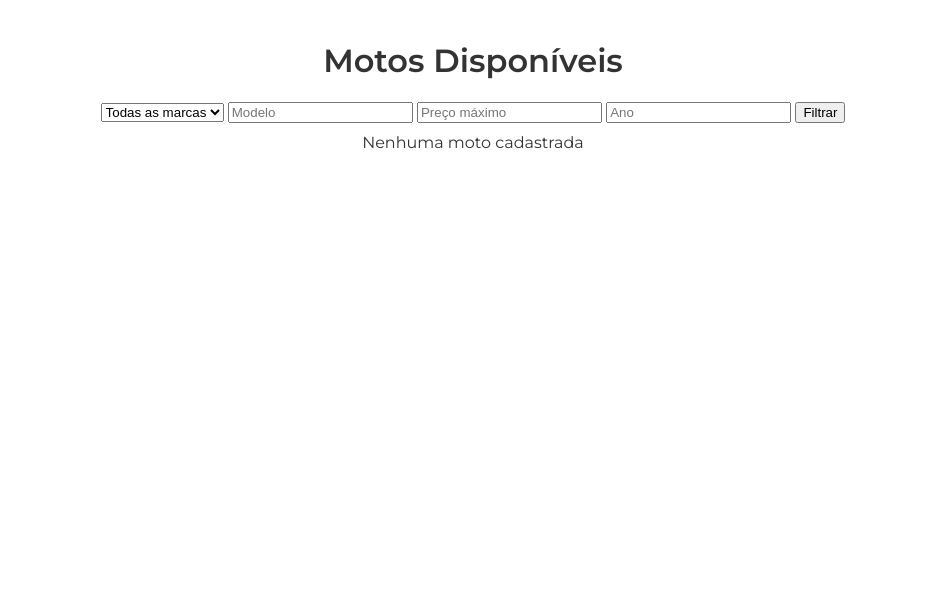
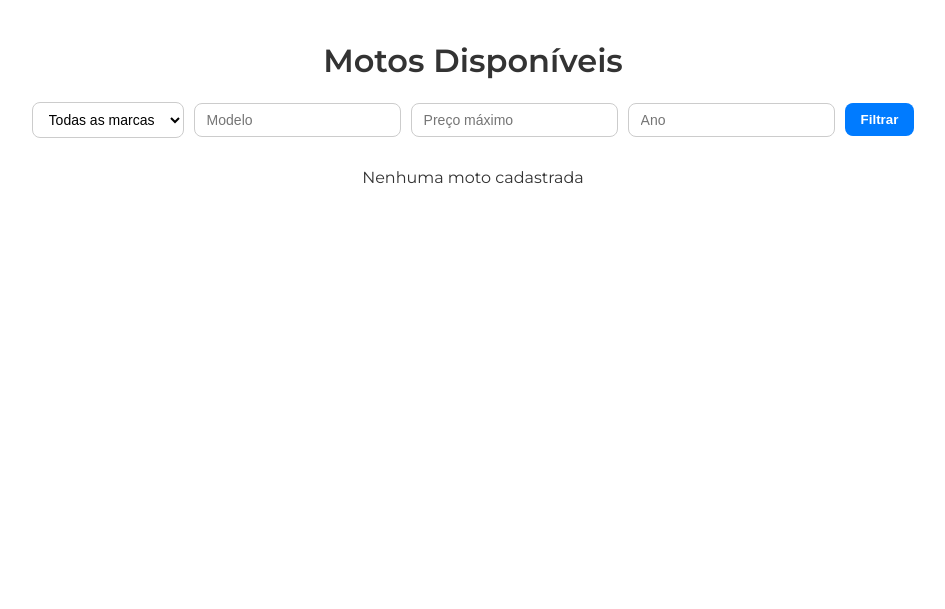
Before and after one commit to thiagoports/jairo_motos, a Django app: template templates/motos/index.html in a window 1280 px wide. Shown: the part 63-672 px from the top of the page, without its empty margins (167-1112 px from the left). Run offline with Django 5.2, Linux system fonts and the light colour scheme; the template is opened without the code that fills it, so the values that code supplies are empty.

Commit message:
style: filter

```diff
--- a/motos/static/css/motos_styles.css
+++ b/motos/static/css/motos_styles.css
@@ -66,6 +66,52 @@ body {
 .btn-logout:hover {
     background-color: #ff4a5c;
 }
+
+.filtro-form {
+    margin: 20px 0;
+    display: flex;
+    justify-content: center;
+}
+
+.filtros {
+    display: flex;
+    flex-wrap: wrap;
+    gap: 10px;
+    align-items: center;
+    max-width: 900px;
+    width: 100%;
+    justify-content: center;
+}
+
+.filtros select,
+.filtros input {
+    padding: 8px 12px;
+    border: 1px solid #ccc;
+    border-radius: 8px;
+    font-size: 14px;
+    min-width: 150px;
+    background-color: #fff;
+}
+
+.filtros input[type="number"]::-webkit-inner-spin-button {
+    margin: 0;
+}
+
+.filtros button {
+    background-color: #007bff;
+    color: white;
+    padding: 9px 16px;
+    border: none;
+    border-radius: 8px;
+    cursor: pointer;
+    font-weight: bold;
+    transition: background-color 0.3s ease;
+}
+
+.filtros button:hover {
+    background-color: #0056b3;
+}
+
 
 .content {
     flex: 1;
```
